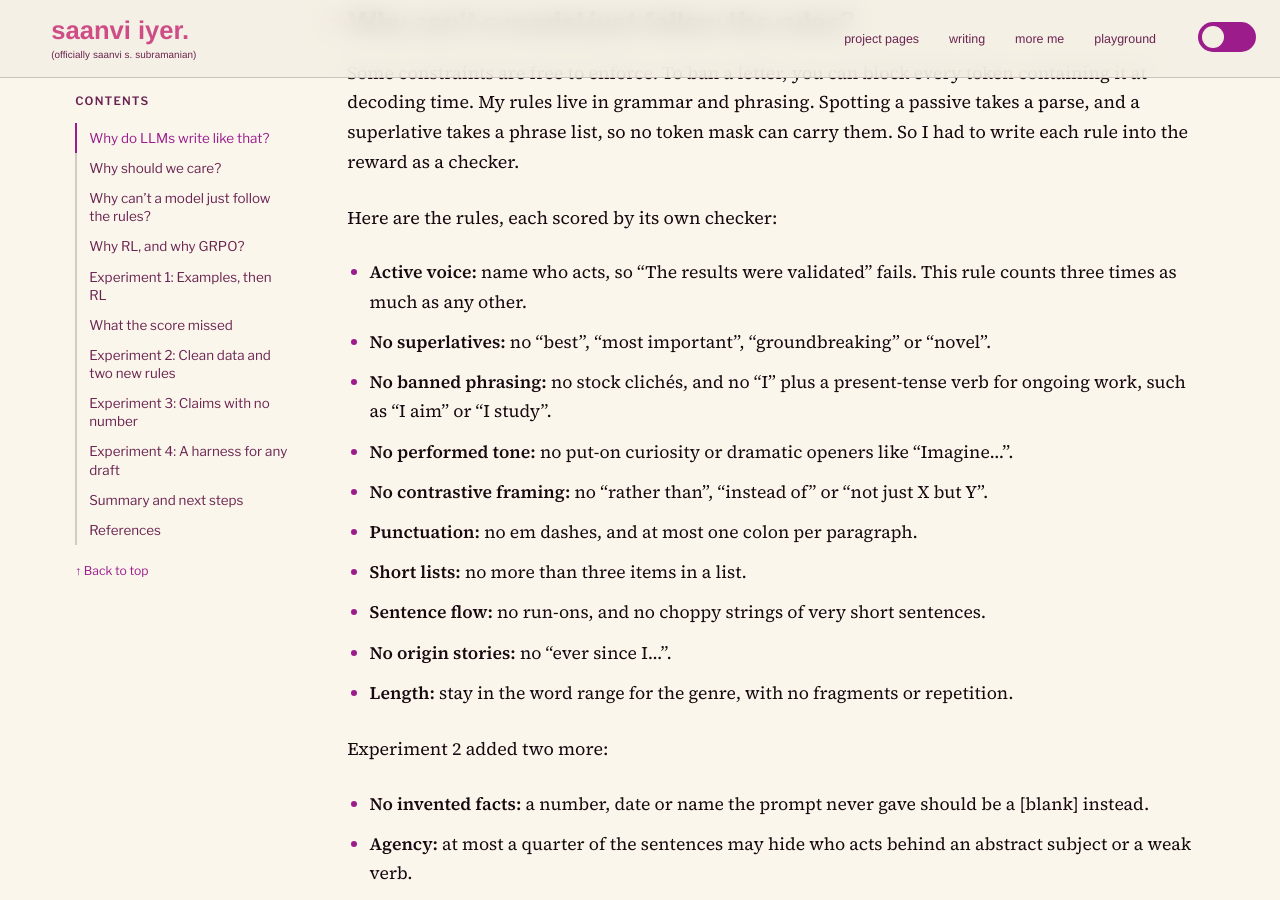
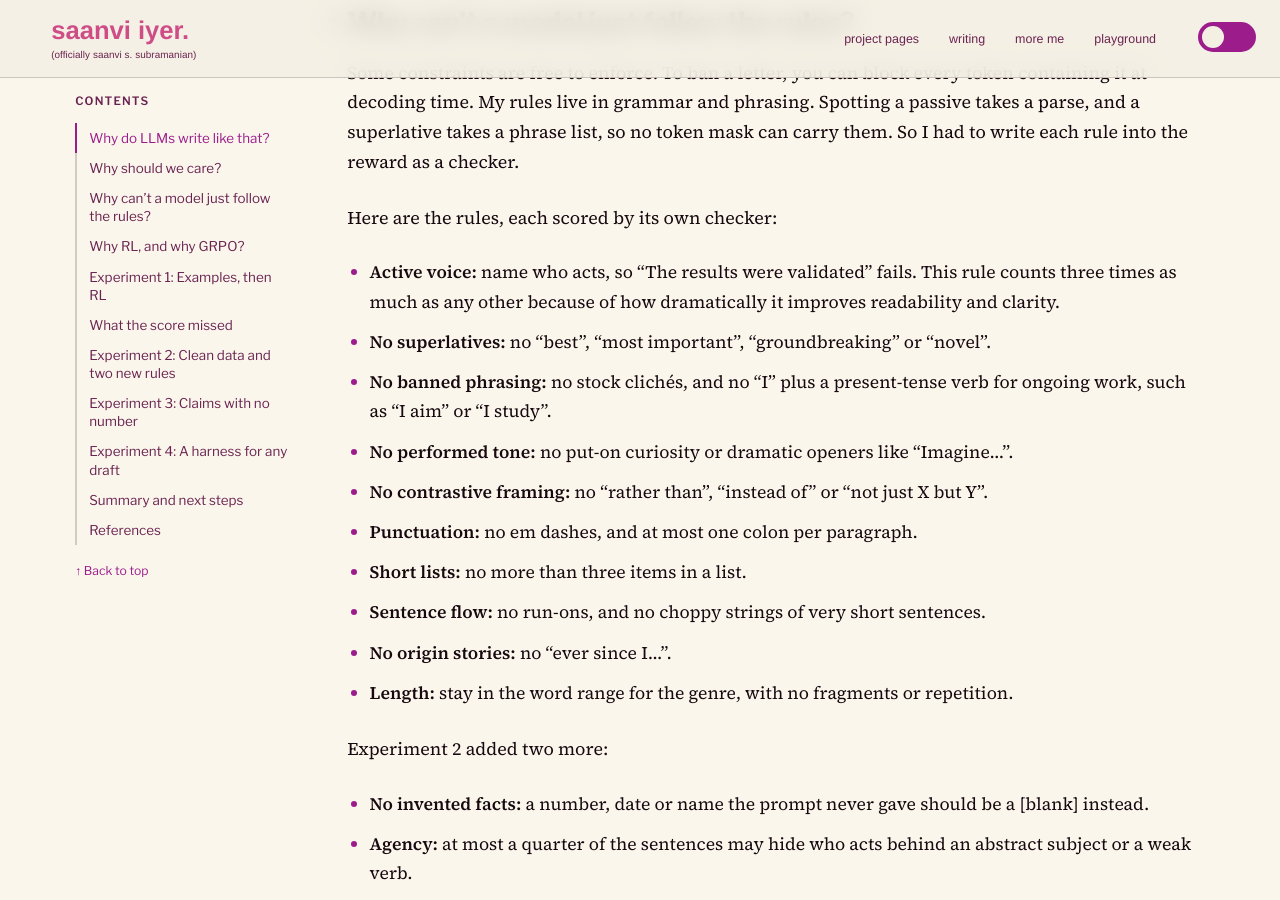
Before and after one commit to saanviiyer/saanviiyer.github.io, a Jekyll site: the page built from _posts/2026-11-05-qwen-by-my-rules.md, in a window 1280 px wide and 900 px high, scrolled down 1394 px. Built offline with Jekyll 4.4.1, drawn with Linux system fonts in a browser that asks for light colours; some web fonts are replaced; some of the changed text lies outside the part shown.

Commit message:
Say why the active-voice rule carries triple weight

```diff
--- a/_posts/2026-11-05-qwen-by-my-rules.md
+++ b/_posts/2026-11-05-qwen-by-my-rules.md
@@ -31,7 +31,7 @@ Some constraints are free to enforce. To ban a letter, you can block every token
 
 Here are the rules, each scored by its own checker:
 
-- **Active voice:** name who acts, so "The results were validated" fails. This rule counts three times as much as any other.
+- **Active voice:** name who acts, so "The results were validated" fails. This rule counts three times as much as any other because of how dramatically it improves readability and clarity.
 - **No superlatives:** no "best", "most important", "groundbreaking" or "novel".
 - **No banned phrasing:** no stock clichés, and no "I" plus a present-tense verb for ongoing work, such as "I aim" or "I study".
 - **No performed tone:** no put-on curiosity or dramatic openers like "Imagine…".
```
